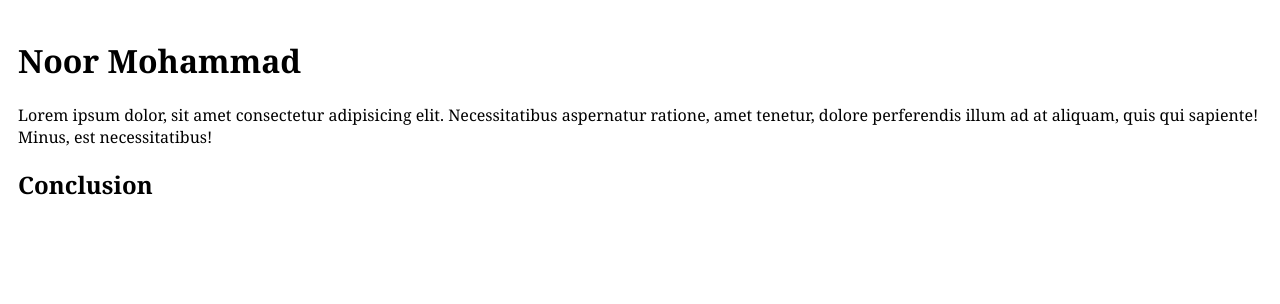
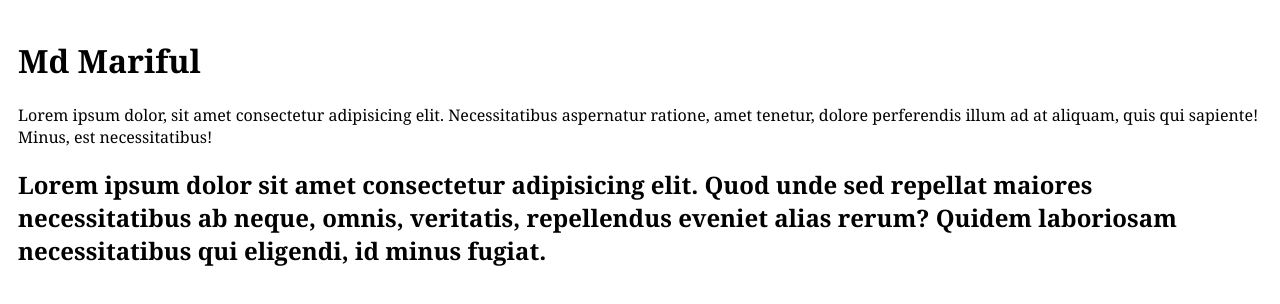
Before and after one commit to mernpeoplentech/git-test, a React (Vite) app: page / in a window 1280 px wide. Shown: the top 304 px of the page. Built offline with nearby package versions, Linux system fonts and the light colour scheme.

Commit message:
fast commit

```diff
--- a/src/App.jsx
+++ b/src/App.jsx
@@ -1,13 +1,18 @@
 function App() {
   return (
     <main style={{ padding: 10 }}>
-      <h1>Noor Mohammad</h1>
+      <h1>Md Mariful</h1>
       <p>
         Lorem ipsum dolor, sit amet consectetur adipisicing elit. Necessitatibus
         aspernatur ratione, amet tenetur, dolore perferendis illum ad at
         aliquam, quis qui sapiente! Minus, est necessitatibus!
       </p>
-      <h2>Conclusion</h2>
+      <h2>
+        Lorem ipsum dolor sit amet consectetur adipisicing elit. Quod unde sed
+        repellat maiores necessitatibus ab neque, omnis, veritatis, repellendus
+        eveniet alias rerum? Quidem laboriosam necessitatibus qui eligendi, id
+        minus fugiat.
+      </h2>
     </main>
   );
 }
```
